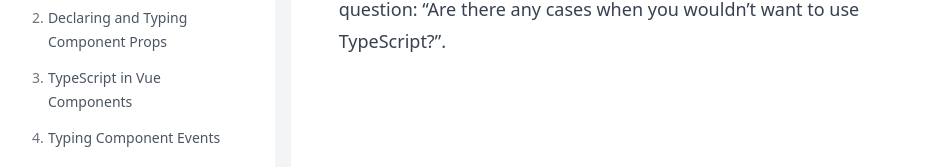
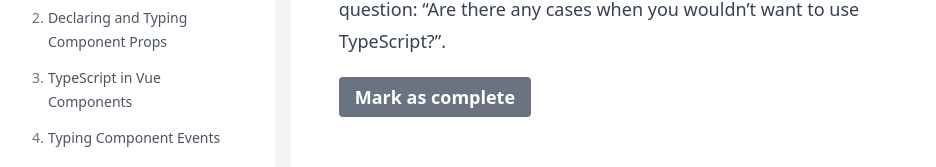
Before and after one commit to vladpolewoi/mastering-nuxt-3, a Nuxt app: page /course/chapter/1-chapter-1/lesson/1-introduction-to-typescript-with-vue-js-3 in a window 1280 px wide. Shown: the part 846-1013 px from the top of the page, without its empty margins (160-1096 px from the left). Built offline with nearby package versions, Linux system fonts and the light colour scheme.

Commit message:
feat: :sparkles: useState to track course progress

```diff
--- /dev/null
+++ b/components/LessonCompleteButton.vue
@@ -0,0 +1,33 @@
+<template>
+	<label
+		class="rounded text-white font-bold py-2 px-4 cursor-pointer"
+		:class="{
+			'bg-green-500': modelValue,
+			'bg-gray-500': !modelValue,
+		}"
+	>
+		<input
+			type="checkbox"
+			:value="modelValue"
+			@input="() => $emit('update:modelValue', !modelValue)"
+			class="hidden"
+		/>{{ modelValue ? "Completed" : "Mark as complete" }}</label
+	>
+</template>
+
+<script setup>
+defineProps({
+	modelValue: {
+		type: Boolean,
+		default: false,
+	},
+})
+
+defineEmits(["update:modelValue"])
+</script>
+
+<style lang="scss" scoped>
+::selection {
+	display: none;
+}
+</style>
--- a/pages/course/chapter/[chapterSlug]/lesson/[lessonSlug].vue
+++ b/pages/course/chapter/[chapterSlug]/lesson/[lessonSlug].vue
@@ -22,6 +22,10 @@
 		</div>
 		<VideoPlayer v-if="lesson.videoId" :videoId="lesson.videoId" />
 		<p>{{ lesson.text }}</p>
+		<LessonCompleteButton
+			:model-value="isLessonCompleted"
+			@update:model-value="toggleComplete"
+		/>
 	</div>
 </template>
 
@@ -48,6 +52,19 @@
 useHead({
 	title,
 })
+
+// Progress tracking
+const progress = useState("progress", () => [])
+
+const isLessonCompleted = computed(
+	() => progress.value?.[chapter.value.number - 1]?.[lesson.value.number - 1]
+)
+
+const toggleComplete = () => {
+	progress.value[chapter.value.number - 1] ||= []
+	progress.value[chapter.value.number - 1][lesson.value.number - 1] =
+		!isLessonCompleted.value
+}
 </script>
 
 <style lang="scss" scoped></style>
```
